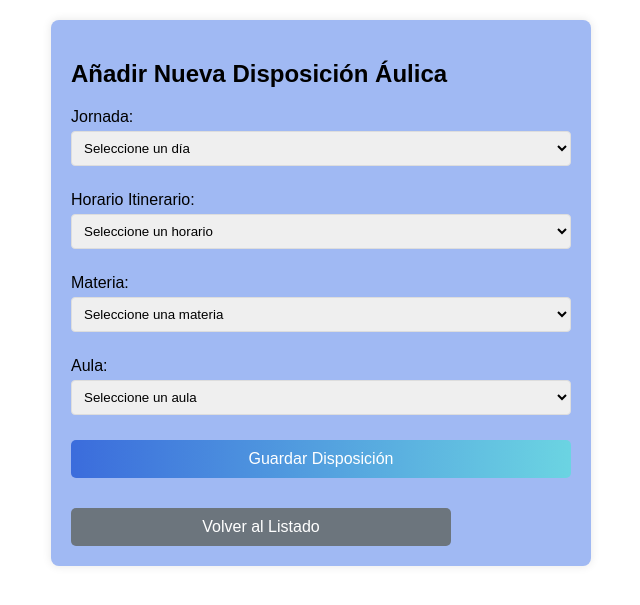
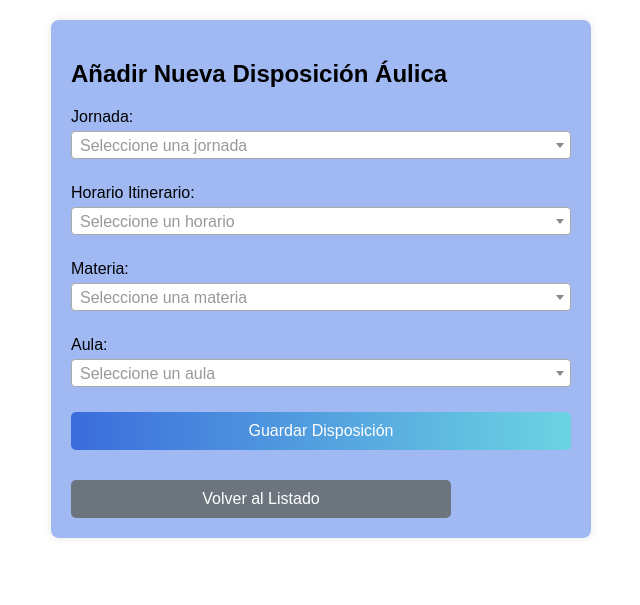
Before and after one commit to Soldxsu/CUDI, a PHP site: the page made by añadir_aula.php in a window 1280 px wide. Shown: the top 605 px of the page, without its empty margins (319-959 px from the left). Run offline with PHP 8.4, Linux system fonts and the light colour scheme; data comes from the database, SQL or seed files in the repository; some libraries are stand-ins or nearby versions.

Commit message:
Actualización de aulas

```diff
--- a/añadir_aula.php
+++ b/añadir_aula.php
@@ -64,6 +64,8 @@ $itinerarios_options = $conn->query("SELECT id_itinerario, horario FROM itinerar
     <meta charset="UTF-8">
     <meta name="viewport" content="width=device-width, initial-scale=1.0">
     <title><?php echo $form_title; ?></title>
+    <link href="https://cdn.jsdelivr.net/npm/select2@4.1.0-rc.0/dist/css/select2.min.css" rel="stylesheet" />
+
     <link rel="stylesheet" href="css/añadir.css">
 </head>
 <body>
@@ -129,6 +131,41 @@ $itinerarios_options = $conn->query("SELECT id_itinerario, horario FROM itinerar
         </form>
         <a href="index.php" class="back-button">Volver al Listado</a>
     </div>
-    <?php $conn->close(); ?>
+    <?php $conn->close();
+    ?>
+
+    <script src="https://code.jquery.com/jquery-3.6.0.min.js"></script>
+    <script src="https://cdn.jsdelivr.net/npm/select2@4.1.0-rc.0/dist/js/select2.min.js"></script>
+
+    <script>
+    $(document).ready(function() {
+        $('#materia_id').select2({
+        placeholder: "Seleccione una materia",
+        width: '100%'
+        });
+    });
+    $(document).ready(function() {
+        $('#jornada_id').select2({
+        placeholder: "Seleccione una jornada",
+        width: '100%'
+        });
+    });
+
+    $(document).ready(function() {
+        $('#itinerario_id').select2({
+        placeholder: "Seleccione un horario",
+        width: '100%'
+        });
+    });
+
+    $(document).ready(function() {
+        $('#aula_id').select2({
+        placeholder: "Seleccione un aula",
+        width: '100%'
+        });
+    });
+    </script>
+
+
 </body>
 </html>
```
